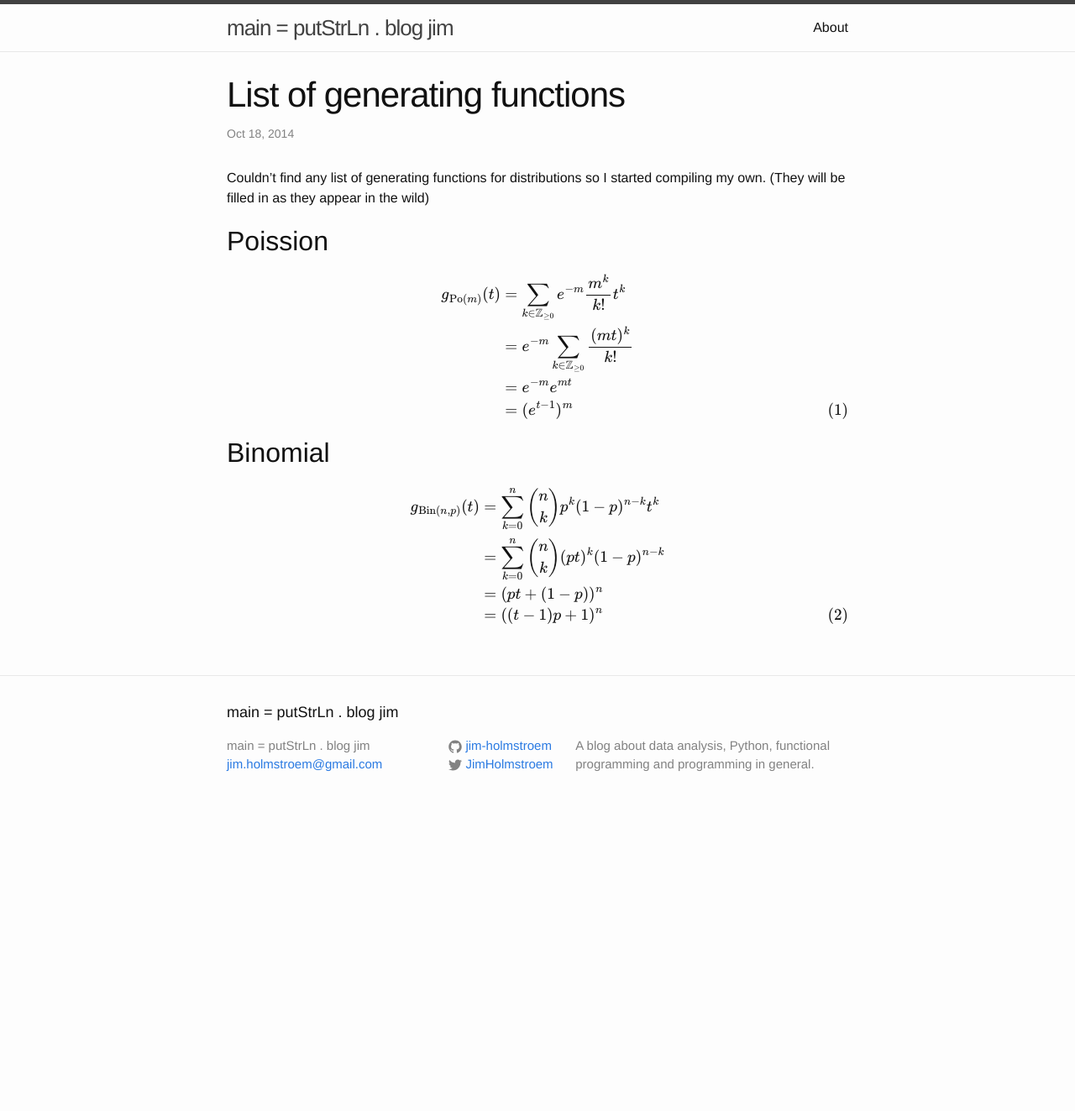
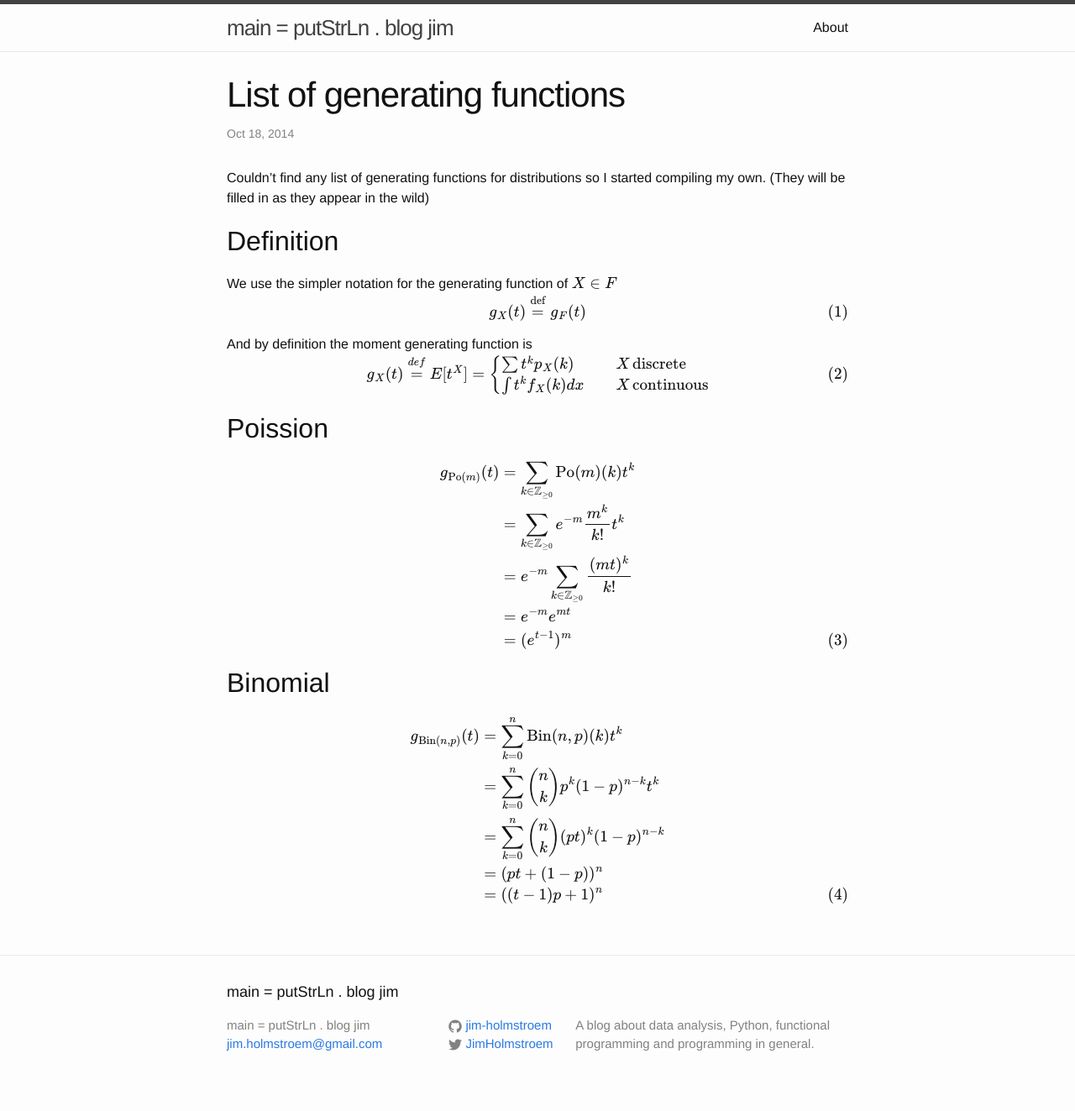
Before and after one commit to Jim-Holmstroem/jim-holmstroem.github.io, a Jekyll site: the page built from _posts/2014-10-18-generating-function-list.markdown, in a window 1280 px wide. Shown: the whole page at 84% size. Built offline with Jekyll 4.4.1, drawn with Linux system fonts in a browser that asks for light colours; formulas are drawn with MathJax 3; before the commit the page ends 982 px from its top, so only the background shows below that.

Commit message:
update on the generating function list (definition and explaining notation)

```diff
--- a/_posts/2014-10-18-generating-function-list.markdown
+++ b/_posts/2014-10-18-generating-function-list.markdown
@@ -8,12 +8,33 @@ categories: probability
 Couldn't find any list of generating functions for distributions so I started
 compiling my own. (They will be filled in as they appear in the wild)
 
+Definition
+----------
+
+We use the simpler notation for the generating function of $X\in F$
+$$
+\begin{equation}
+    g_{X}(t) \overset{\text{def}}{=} g_{F}(t)
+\end{equation}
+$$
+
+And by definition the moment generating function is
+$$
+\begin{equation}
+    g_{X}(t) \overset{def}{=} E[t^X] = \begin{cases}
+        \sum t^k p_X(k) &\quad X\, \text{discrete} \\
+        \int t^k f_X(k) dx &\quad X\, \text{continuous} \\
+    \end{cases}
+\end{equation}
+$$
+
 
 Poission
 --------
 $$
 \begin{align}
-    g_{\text{Po}(m)}(t) &= \sum\limits_{k\in\mathbb{Z}_{\ge 0}} e^{-m}\frac{m^k}{k!}t^k \nonumber \\
+    g_{\text{Po}(m)}(t) &= \sum\limits_{k\in\mathbb{Z}_{\ge 0}} \text{Po}(m)(k)t^k \nonumber \\
+                        &= \sum\limits_{k\in\mathbb{Z}_{\ge 0}} e^{-m}\frac{m^k}{k!}t^k \nonumber \\
                         &= e^{-m}\sum\limits_{k\in\mathbb{Z}_{\ge 0}} \frac{(mt)^k}{k!} \nonumber \\
                         &= e^{-m}e^{mt} \nonumber \\
                         &= (e^{t-1})^m
@@ -24,7 +45,8 @@ Binomial
 --------
 $$
 \begin{align}
-    g_{\text{Bin}(n, p)}(t) &= \sum\limits_{k=0}^n \binom{n}{k} p^k(1-p)^{n-k}t^k \nonumber \\
+    g_{\text{Bin}(n, p)}(t) &= \sum\limits_{k=0}^n \text{Bin}(n, p)(k)t^k \nonumber \\
+                            &= \sum\limits_{k=0}^n \binom{n}{k} p^k(1-p)^{n-k}t^k \nonumber \\
                             &= \sum\limits_{k=0}^n \binom{n}{k} (pt)^k(1-p)^{n-k} \nonumber \\
                             &= (pt + (1-p))^n \nonumber \\
                             &= ((t-1)p + 1)^n
```
